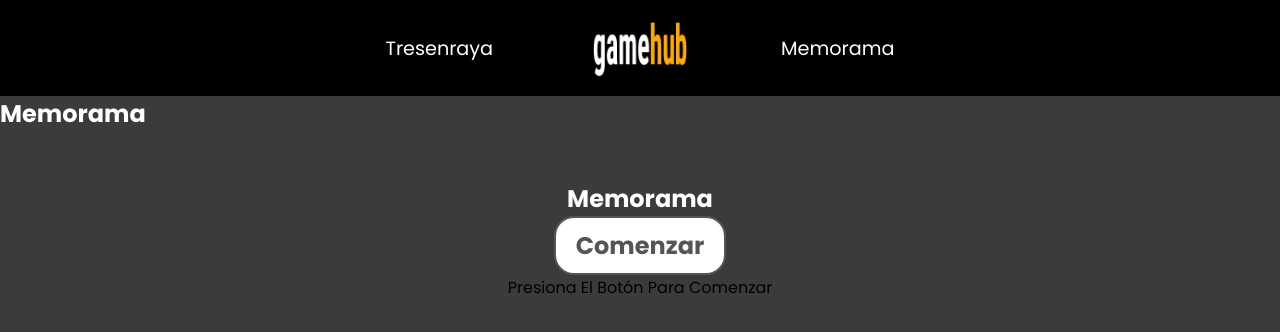
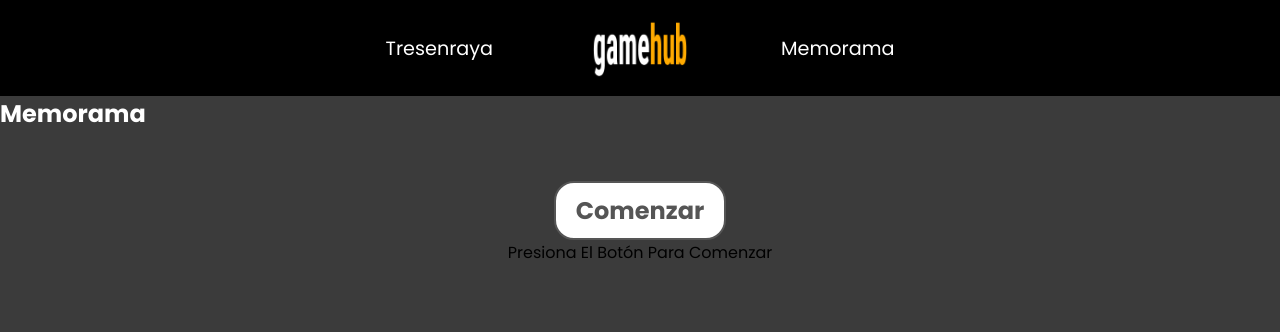
Before and after one commit to ManuelJimena/HubGamesReactJS, a React (Vite) app: page /memorama in a window 1280 px wide. Shown: the top 332 px of the page. Built offline with nearby package versions, Linux system fonts and the light colour scheme.

Commit message:
refact game and cardgame

```diff
--- a/src/components/CardGame/CardGame.jsx
+++ b/src/components/CardGame/CardGame.jsx
@@ -116,7 +116,6 @@ function CardGame() {
 
   return (
     <div className="card-game">
-      <h2>Memorama</h2>
       <Button isStarted={isStarted} handleButtonClick={handleButtonClick} />
       {isStarted ? (
         <div className="game-board">
--- a/src/components/Game/Game.jsx
+++ b/src/components/Game/Game.jsx
@@ -135,7 +135,6 @@ const Game = () => {
 
   return (
     <div className="game">
-      <h2>Tres en raya</h2>
       <Message turn={state.turn} winner={state.winner} />
       {state.isStarted ? (
         <>
```
